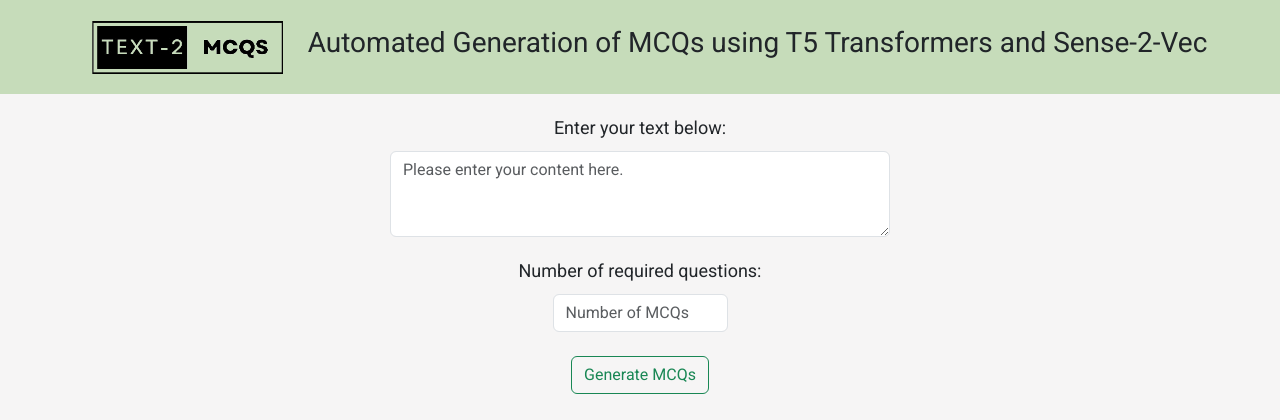
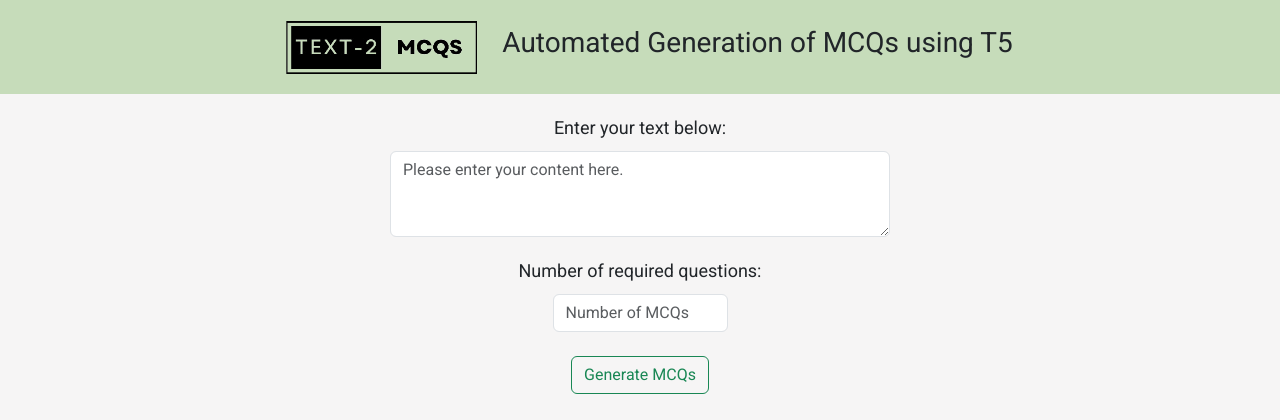
Before and after one commit to Tangsang2003/Automated-MCQ-Generation-using-T5, a Flask app: page / in a window 1280 px wide. Shown: the top 420 px of the page. Run offline with Flask 2, Linux system fonts and the light colour scheme.

Commit message:
Fix title

```diff
--- a/templates/index.html
+++ b/templates/index.html
@@ -2,7 +2,7 @@
 {% block maintitle %}
 <div class = "logo">
 <img class = "main-logo" src="{{ url_for('static', filename='images/logo-transparent-new.png') }}">
-    <h3> Automated Generation of MCQs using T5 Transformers and Sense-2-Vec</h3>
+    <h3> Automated Generation of MCQs using T5</h3>
 </div>
 {% endblock %}
 {% block content %}
--- a/templates/results.html
+++ b/templates/results.html
@@ -2,7 +2,7 @@
 {% block maintitle %}
 <div class = "logo">
 <img class = "main-logo" src="{{ url_for('static', filename='images/logo-transparent-new.png') }}">
-    <h3> Automated Generation of MCQs using T5 Transformers and Sense-2-Vec</h3>
+    <h3> Automated Generation of MCQs using T5</h3>
 </div>
 {% endblock %}
 {% block content %}
```
